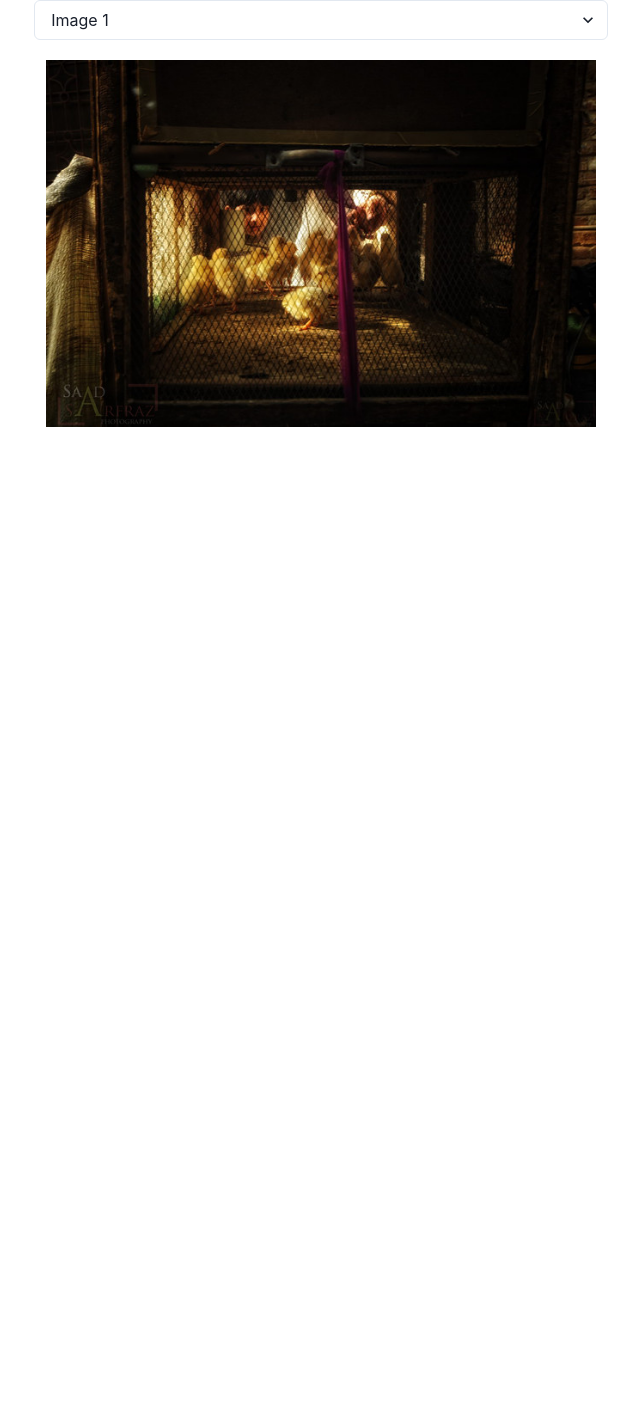
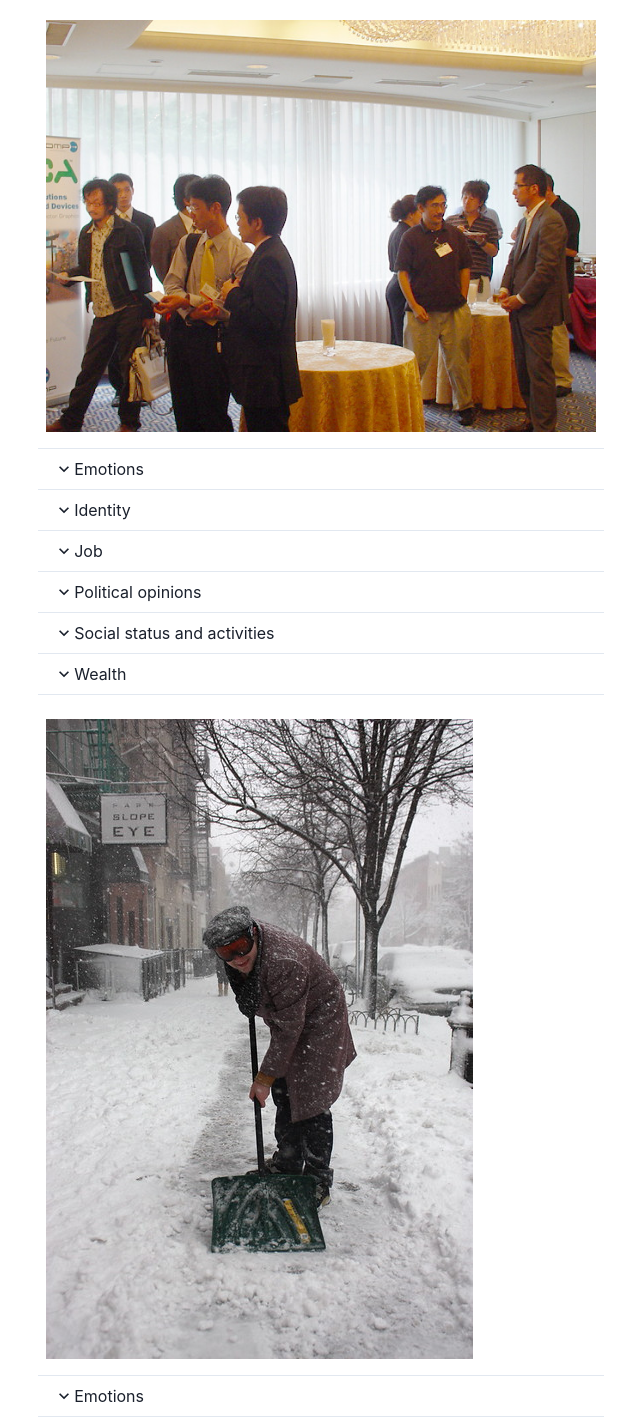
Before and after one commit to x-image-privacy/explaining-image-privacy-app, a React (Create React App) app: page /simple-local in a window 1280 px wide. Shown: the whole page, without its empty margins (319-959 px from the left). Before the commit the page ends 800 px from the top, so only its background shows below. Built offline with nearby package versions, Linux system fonts and the light colour scheme.

Commit message:
feat: put 2 images one below the other

```diff
--- a/src/pages/DynamicLocalPage.tsx
+++ b/src/pages/DynamicLocalPage.tsx
@@ -1,43 +1,49 @@
 import { FC, useEffect, useState } from 'react';
-import { useTranslation } from 'react-i18next';
 
-import { Box, Container, Text } from '@chakra-ui/react';
+import { Container } from '@chakra-ui/react';
 
 import DisplayImage from '../components/DisplayImage';
 import DynamicLocal from '../components/DynamicLocal';
-import ImageSelect from '../components/ImageSelect';
 import imageLabels from '../data/image_label.json';
 import { CategoryData } from '../types';
 import { fetchImageData, splitKeywordsInCategories } from '../utils/imageData';
 
 const DynamicLocalPage: FC = () => {
-  const { t } = useTranslation();
+  const Image1 = Object.keys(imageLabels)[1];
+  const Image2 = Object.keys(imageLabels)[3];
 
-  const defaultImage = Object.keys(imageLabels)[0];
-  const [imageId, setImageId] = useState<string>(Object.keys(imageLabels)[0]);
-  const [imageCategories, setImageCategories] = useState<CategoryData>({});
+  const [imageId1] = useState<string>(Object.keys(imageLabels)[1]);
+  const [imageId2] = useState<string>(Object.keys(imageLabels)[3]);
+
+  const [imageCategories1, setImageCategories1] = useState<CategoryData>({});
+  const [imageCategories2, setImageCategories2] = useState<CategoryData>({});
 
   useEffect(
     () => {
-      fetchImageData(defaultImage, (imageData) =>
-        setImageCategories(splitKeywordsInCategories(imageData)),
+      fetchImageData(Image1, (imageData) =>
+        setImageCategories1(splitKeywordsInCategories(imageData)),
       );
     },
     // eslint-disable-next-line react-hooks/exhaustive-deps
     [],
   );
+
+  useEffect(
+    () => {
+      fetchImageData(Image2, (imageData) =>
+        setImageCategories2(splitKeywordsInCategories(imageData)),
+      );
+    },
+    // eslint-disable-next-line react-hooks/exhaustive-deps
+    [],
+  );
+
   return (
     <Container>
-      <Box>
-        <Text>{t('Select an image')}</Text>
-        <ImageSelect
-          imageId={imageId}
-          setImageId={setImageId}
-          setImageCategories={setImageCategories}
-        />
-      </Box>
-      <DisplayImage imageId={imageId} mt={2} />
-      <DynamicLocal data={imageCategories} />
+      <DisplayImage imageId={imageId1} mt={2} />
+      <DynamicLocal data={imageCategories1} />
+      <DisplayImage imageId={imageId2} mt={2} />
+      <DynamicLocal data={imageCategories2} />
     </Container>
   );
 };
--- a/src/pages/SimpleLocalPage.tsx
+++ b/src/pages/SimpleLocalPage.tsx
@@ -1,23 +1,37 @@
 import { FC, useEffect, useState } from 'react';
 
-import { Box, Container } from '@chakra-ui/react';
+import { Container } from '@chakra-ui/react';
 
 import DisplayImage from '../components/DisplayImage';
-import ImageSelect from '../components/ImageSelect';
 import SimpleLocal from '../components/SimpleLocal';
 import imageLabels from '../data/image_label.json';
 import { CategoryData } from '../types';
 import { fetchImageData, splitKeywordsInCategories } from '../utils/imageData';
 
 const SimpleLocalPage: FC = () => {
-  const defaultImage = Object.keys(imageLabels)[0];
-  const [imageId, setImageId] = useState<string>(Object.keys(imageLabels)[0]);
-  const [imageCategories, setImageCategories] = useState<CategoryData>({});
+  const Image1 = Object.keys(imageLabels)[1];
+  const Image2 = Object.keys(imageLabels)[3];
+
+  const [imageId1] = useState<string>(Object.keys(imageLabels)[1]);
+  const [imageId2] = useState<string>(Object.keys(imageLabels)[3]);
+
+  const [imageCategories1, setImageCategories1] = useState<CategoryData>({});
+  const [imageCategories2, setImageCategories2] = useState<CategoryData>({});
 
   useEffect(
     () => {
-      fetchImageData(defaultImage, (imageData) =>
-        setImageCategories(splitKeywordsInCategories(imageData)),
+      fetchImageData(Image1, (imageData) =>
+        setImageCategories1(splitKeywordsInCategories(imageData)),
+      );
+    },
+    // eslint-disable-next-line react-hooks/exhaustive-deps
+    [],
+  );
+
+  useEffect(
+    () => {
+      fetchImageData(Image2, (imageData) =>
+        setImageCategories2(splitKeywordsInCategories(imageData)),
       );
     },
     // eslint-disable-next-line react-hooks/exhaustive-deps
@@ -26,15 +40,10 @@ const SimpleLocalPage: FC = () => {
 
   return (
     <Container w="100pw">
-      <Box>
-        <ImageSelect
-          imageId={imageId}
-          setImageId={setImageId}
-          setImageCategories={setImageCategories}
-        />
-      </Box>
-      <DisplayImage imageId={imageId} mt={2} />
-      <SimpleLocal data={imageCategories} />
+      <DisplayImage imageId={imageId1} mt={2} />
+      <SimpleLocal data={imageCategories1} />
+      <DisplayImage imageId={imageId2} mt={2} />
+      <SimpleLocal data={imageCategories2} />
     </Container>
   );
 };
```
Also changed, not shown: src/pages/WordCloudLocalPage.tsx (+27 -17 lines).
